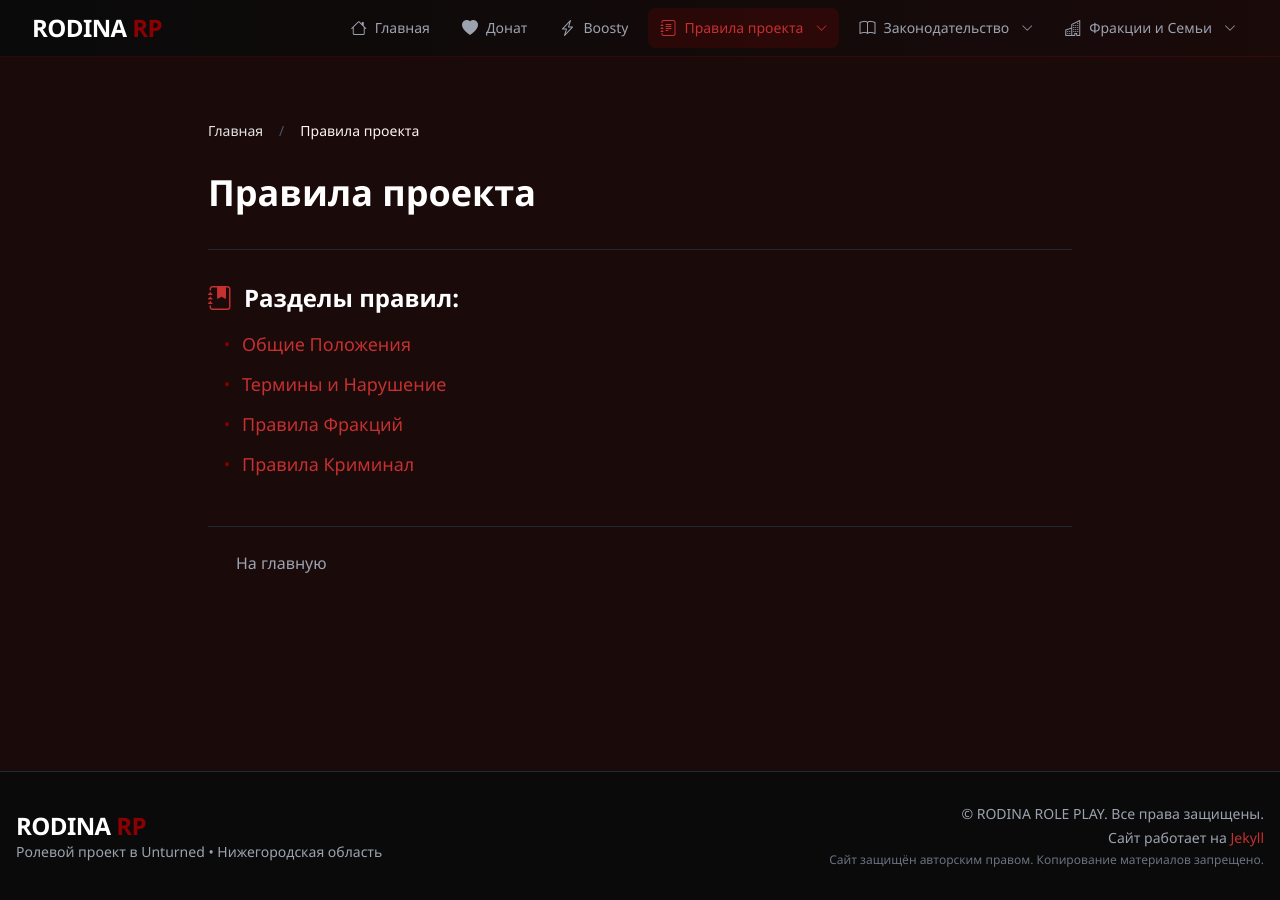
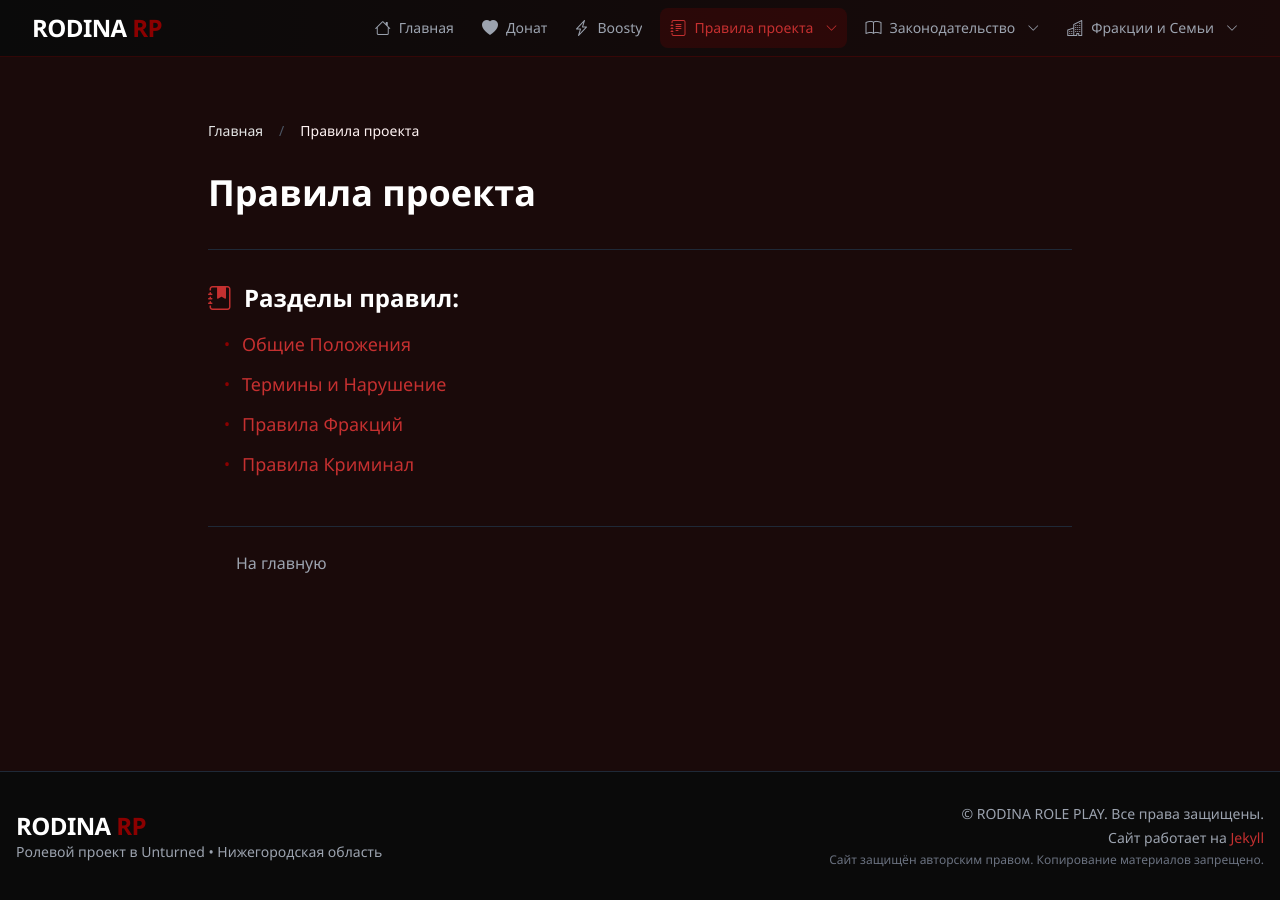
Before and after one commit to executable-rat/rodina-rp-site, a Jekyll site: the page built from _pages/rules/index.md, in a window 1280 px wide. Built offline with Jekyll 4.4.1, drawn with Linux system fonts in a browser that asks for light colours; nearby versions of some CDN libraries.

Commit message:
Фикс навбара

```diff
--- a/_includes/header.html
+++ b/_includes/header.html
@@ -1,45 +1,45 @@
 <header class="bg-gradient-to-r from-primary-dark to-dark-bg border-b border-primary-red/30 sticky top-0 z-50 w-full">
-    <nav class="container mx-auto px-4 sm:px-5 md:px-6 lg:px-8 max-w-full relative">
+    <nav class="container mx-auto px-3 sm:px-4 md:px-5 lg:px-6 xl:px-8 max-w-full relative">
         <div class="flex items-center justify-between h-14 min-w-0">
-            <div class="flex-shrink-0 mr-4 md:mr-6 lg:mr-8 xl:mr-12">
-                <a href="{{ '/' | relative_url }}" class="text-lg sm:text-xl md:text-2xl font-bold tracking-tight hover:opacity-90 transition-opacity duration-300 block">
+            <div class="flex-shrink-0 mr-3 sm:mr-4 md:mr-5 lg:mr-6 xl:mr-8">
+                <a href="{{ '/' | relative_url }}" class="text-base sm:text-lg md:text-xl lg:text-2xl font-bold tracking-tight hover:opacity-90 transition-opacity duration-300 block whitespace-nowrap">
                     <span class="text-white">RODINA</span>
                     <span class="text-primary-red"> RP</span>
                 </a>
             </div>
 
-            <div class="hidden md:flex items-center min-w-0 flex-1 justify-end">
-                <div class="flex items-center space-x-1 md:space-x-2 min-w-0">
+            <div class="hidden md:flex items-center min-w-0 flex-grow justify-end max-w-full">
+                <div class="flex items-center space-x-0.5 sm:space-x-1 md:space-x-1.5 lg:space-x-2 min-w-0 max-w-full">
                     {% assign first_item = site.data.navigation.main | first %}
                     <div class="relative group flex-shrink-0">
                         <a href="{{ first_item.url | relative_url }}"
-                           class="flex items-center gap-2 px-2 md:px-3 py-2 text-xs md:text-sm font-medium rounded-lg transition-all duration-300
+                           class="flex items-center gap-1 sm:gap-1.5 md:gap-2 px-1.5 sm:px-2 md:px-2.5 py-2 text-xs sm:text-sm font-medium rounded-lg transition-all duration-300 whitespace-nowrap
                                   {% if page.url == first_item.url %}
                                   bg-primary-red/20 text-accent-red
                                   {% else %}
                                   text-gray-400 hover:text-white hover:bg-primary-red/10
                                   {% endif %}">
                             {% if first_item.icon %}
-                            <i class="bi bi-{{ first_item.icon }} text-xs md:text-base flex-shrink-0"></i>
+                            <i class="bi bi-{{ first_item.icon }} text-xs sm:text-sm md:text-base flex-shrink-0"></i>
                             {% endif %}
                             <span class="truncate">{{ first_item.title }}</span>
                         </a>
                     </div>
 
-                    <div class="flex items-center gap-1 md:gap-2 flex-shrink-0">
+                    <div class="flex items-center gap-0.5 sm:gap-1 md:gap-1.5 flex-shrink-0">
                         <a href="https://rodinaroleplay.gamestores.app/"
                            target="_blank"
-                           class="flex items-center gap-1 md:gap-2 px-2 md:px-3 py-2 text-xs md:text-sm font-medium rounded-lg transition-all duration-300
+                           class="flex items-center gap-1 sm:gap-1.5 md:gap-2 px-1.5 sm:px-2 md:px-2.5 py-2 text-xs sm:text-sm font-medium rounded-lg transition-all duration-300 whitespace-nowrap
                                   text-gray-400 hover:text-white hover:bg-primary-red/10">
-                            <i class="bi bi-heart-fill text-xs md:text-base flex-shrink-0"></i>
+                            <i class="bi bi-heart-fill text-xs sm:text-sm md:text-base flex-shrink-0"></i>
                             <span class="truncate">Донат</span>
                         </a>
 
                         <a href="https://boosty.to/virysrevivalrp"
                            target="_blank"
-                           class="flex items-center gap-1 md:gap-2 px-2 md:px-3 py-2 text-xs md:text-sm font-medium rounded-lg transition-all duration-300
+                           class="flex items-center gap-1 sm:gap-1.5 md:gap-2 px-1.5 sm:px-2 md:px-2.5 py-2 text-xs sm:text-sm font-medium rounded-lg transition-all duration-300 whitespace-nowrap
                                   text-gray-400 hover:text-white hover:bg-primary-red/10">
-                            <i class="bi bi-lightning-charge text-xs md:text-base flex-shrink-0"></i>
+                            <i class="bi bi-lightning-charge text-xs sm:text-sm md:text-base flex-shrink-0"></i>
                             <span class="truncate">Boosty</span>
                         </a>
                     </div>
@@ -47,26 +47,26 @@
                     {% for item in site.data.navigation.main offset:1 %}
                     <div class="relative group flex-shrink-0">
                         <a href="{{ item.url | relative_url }}"
-                           class="flex items-center gap-1 md:gap-2 px-2 md:px-3 py-2 text-xs md:text-sm font-medium rounded-lg transition-all duration-300
+                           class="flex items-center gap-1 sm:gap-1.5 md:gap-2 px-1.5 sm:px-2 md:px-2.5 py-2 text-xs sm:text-sm font-medium rounded-lg transition-all duration-300 whitespace-nowrap
                                   {% if page.url == item.url %}
                                   bg-primary-red/20 text-accent-red
                                   {% else %}
                                   text-gray-400 hover:text-white hover:bg-primary-red/10
                                   {% endif %}">
                             {% if item.icon %}
-                            <i class="bi bi-{{ item.icon }} text-xs md:text-base flex-shrink-0"></i>
+                            <i class="bi bi-{{ item.icon }} text-xs sm:text-sm md:text-base flex-shrink-0"></i>
                             {% endif %}
                             <span class="truncate">{{ item.title }}</span>
                             {% if item.subitems %}
-                            <i class="bi bi-chevron-down text-xs flex-shrink-0 ml-1"></i>
+                            <i class="bi bi-chevron-down text-xs flex-shrink-0 ml-0.5 sm:ml-1"></i>
                             {% endif %}
                         </a>
 
                         {% if item.subitems %}
-                        <div class="absolute left-0 top-full mt-1 min-w-[280px] md:min-w-[320px] bg-dark-bg/95 backdrop-blur-md rounded-xl shadow-2xl
+                        <div class="absolute left-auto right-0 top-full mt-1 min-w-[280px] md:min-w-[320px] bg-dark-bg/95 backdrop-blur-md rounded-xl shadow-2xl
                                     opacity-0 invisible group-hover:opacity-100 group-hover:visible
                                     transition-all duration-300 border border-primary-red/30 z-[9999] overflow-hidden transform translate-y-0
-                                    max-w-[calc(100vw-2rem)] -ml-4 mr-4">
+                                    max-w-[calc(100vw-2rem)] xl:max-w-none xl:left-0 xl:right-auto">
                             <div class="p-3">
                                 {% for subitem in item.subitems %}
                                 <a href="{{ subitem.url | relative_url }}"
@@ -88,28 +88,28 @@
                 </div>
             </div>
 
-            <div class="flex md:hidden items-center gap-2 flex-shrink-0">
+            <div class="flex md:hidden items-center gap-1.5 sm:gap-2 flex-shrink-0">
                 <a href="https://rodinaroleplay.gamestores.app/"
                    target="_blank"
-                   class="p-2 text-gray-400 hover:text-white hover:bg-primary-red/10 rounded-lg transition-all duration-300">
-                    <i class="bi bi-heart-fill text-lg"></i>
+                   class="p-1.5 sm:p-2 text-gray-400 hover:text-white hover:bg-primary-red/10 rounded-lg transition-all duration-300">
+                    <i class="bi bi-heart-fill text-base sm:text-lg"></i>
                 </a>
 
                 <a href="https://boosty.to/virysrevivalrp"
                    target="_blank"
-                   class="p-2 text-gray-400 hover:text-white hover:bg-primary-red/10 rounded-lg transition-all duration-300">
-                    <i class="bi bi-lightning-charge text-lg"></i>
+                   class="p-1.5 sm:p-2 text-gray-400 hover:text-white hover:bg-primary-red/10 rounded-lg transition-all duration-300">
+                    <i class="bi bi-lightning-charge text-base sm:text-lg"></i>
                 </a>
 
-                <button id="mobile-menu-button" class="p-2 text-gray-400 hover:text-white hover:bg-primary-red/10 rounded-lg transition-all duration-300">
-                    <i id="mobile-menu-icon" class="bi bi-list text-xl"></i>
+                <button id="mobile-menu-button" class="p-1.5 sm:p-2 text-gray-400 hover:text-white hover:bg-primary-red/10 rounded-lg transition-all duration-300">
+                    <i id="mobile-menu-icon" class="bi bi-list text-lg sm:text-xl"></i>
                 </button>
             </div>
         </div>
     </nav>
 
     <div id="mobile-menu" class="hidden md:hidden bg-dark-bg/95 backdrop-blur-md border-b border-primary-red/30 transition-all duration-300 ease-in-out w-full absolute top-full left-0 right-0 z-[9999] shadow-2xl">
-        <div class="container mx-auto px-4 sm:px-5 md:px-6 lg:px-8 py-4 max-w-full">
+        <div class="container mx-auto px-3 sm:px-4 md:px-5 lg:px-6 xl:px-8 py-4 max-w-full">
             {% assign first_item = site.data.navigation.main | first %}
             <div class="mb-2">
                 <a href="{{ first_item.url | relative_url }}"
@@ -189,14 +189,53 @@
         width: 100%;
     }
 
-    @media (min-width: 768px) {
+    @media (min-width: 768px) and (max-width: 1024px) {
+        nav .container > div > div:nth-child(2) {
+            flex-wrap: wrap;
+            justify-content: flex-end;
+        }
+
         .group .absolute {
-            max-width: min(320px, calc(100vw - 3rem));
+            max-width: min(320px, calc(100vw - 2rem));
+            right: 0;
+            left: auto;
+        }
+
+        .group:last-child .absolute {
+            right: 0;
+            left: auto;
+        }
+
+        nav .container .space-x-0\\.5 > * + * {
+            margin-left: 0.125rem;
+        }
+    }
+
+    @media (min-width: 1025px) {
+        .group .absolute {
+            left: 0;
+            right: auto;
+        }
+
+        .group:last-child .absolute {
+            right: 0;
+            left: auto;
         }
     }
 
     .bi {
         flex-shrink: 0;
+    }
+
+    @media (max-width: 1100px) {
+        .hidden.md\\:flex .space-x-0\\.5 > * + * {
+            margin-left: 0.125rem;
+        }
+
+        .hidden.md\\:flex a {
+            padding-left: 0.5rem;
+            padding-right: 0.5rem;
+        }
     }
 </style>
 
```
Also changed, not shown: other parts of _includes/header.html (+0 -38 lines).
